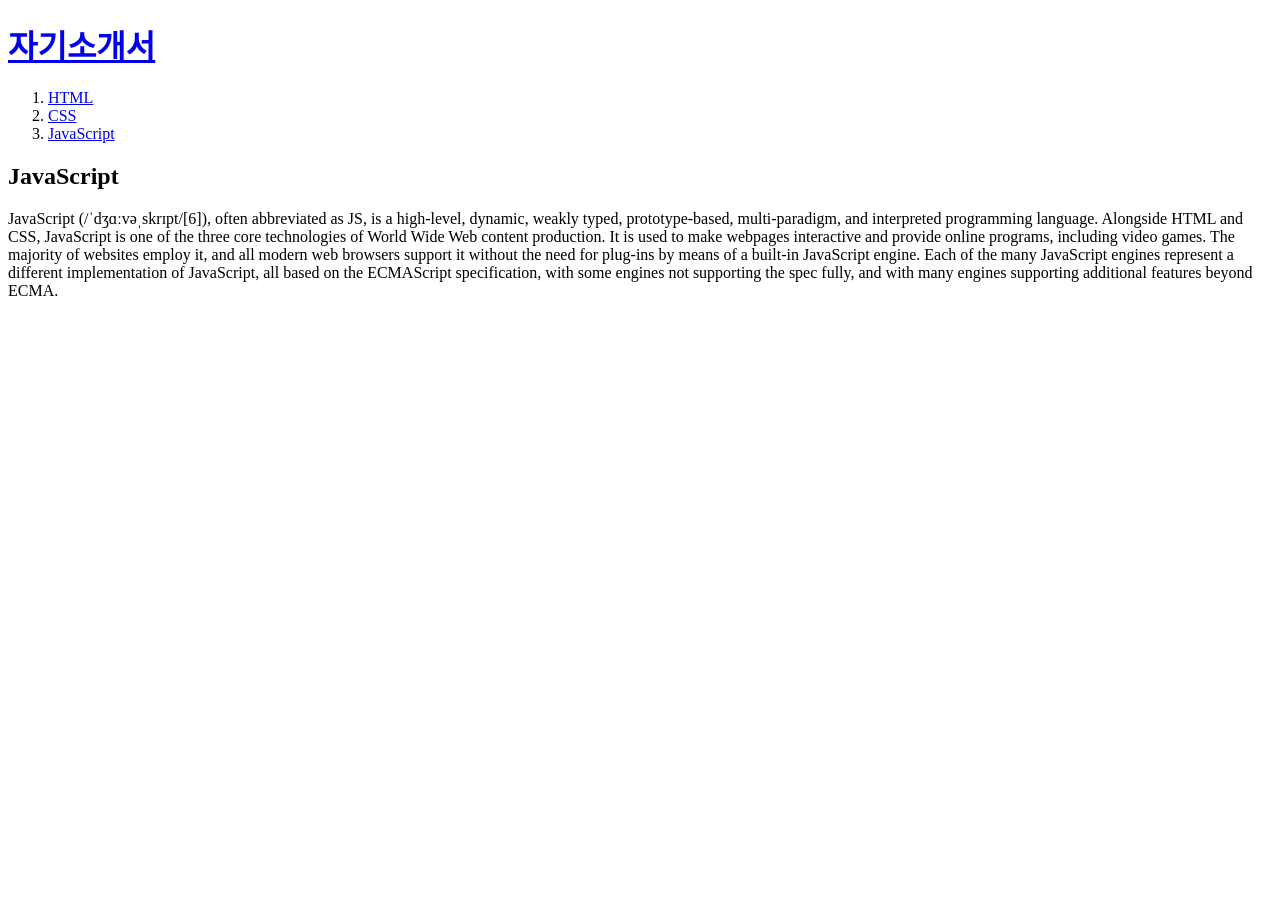
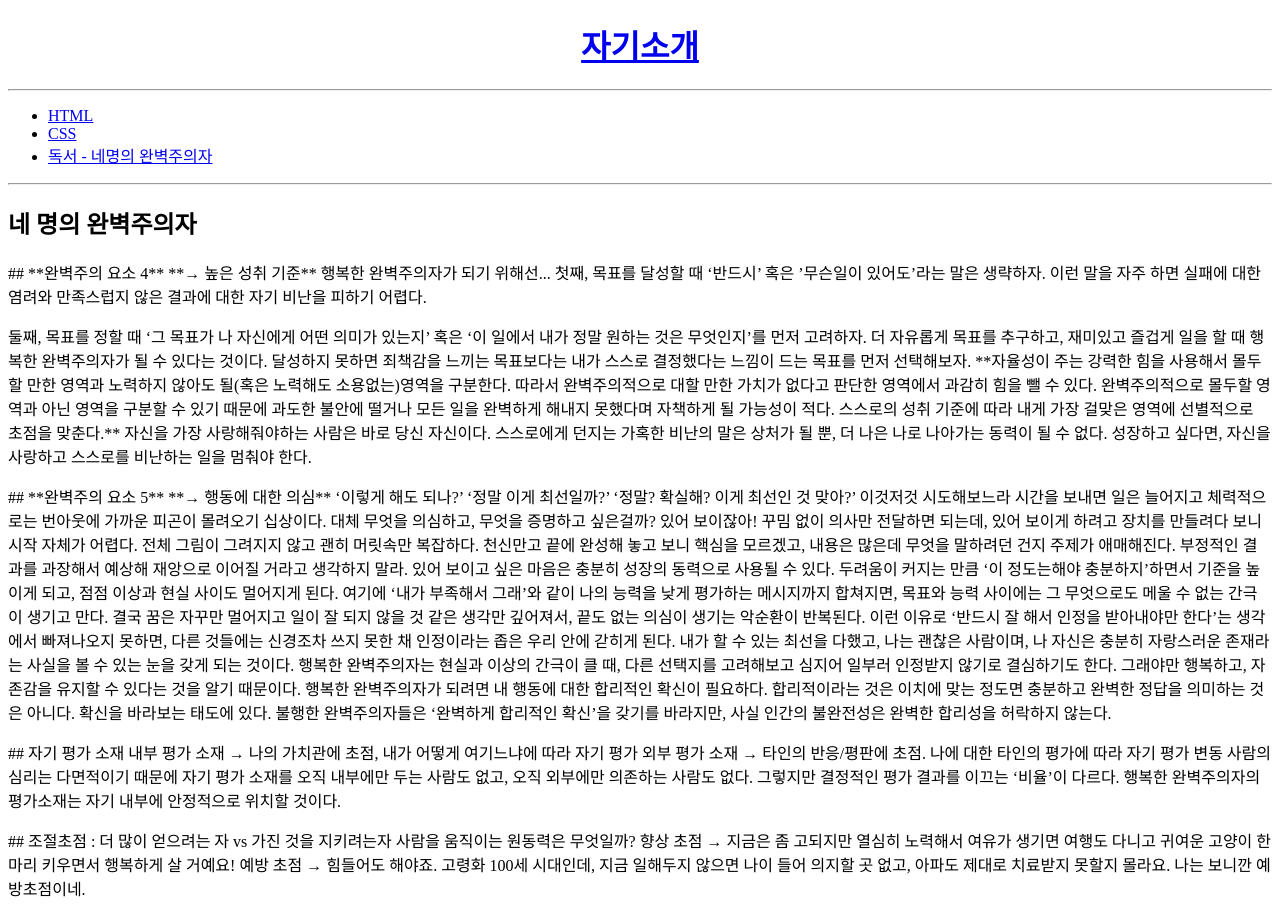
Before and after one commit to shinyehwan/mid-term-project, a website: page 3.html in a window 1280 px wide. Before the commit the page ends 800 px from the top, so only its background shows below. Drawn offline with Linux system fonts and the light colour scheme.

```diff
--- a/3.html
+++ b/3.html
@@ -1,19 +1,79 @@
 <!doctype html>
 <html>
 <head>
-  <title>자기소개 - JavaScript</title>
+  <title>자기소개 - 최근 읽은 책에 관한 인상깊은 구절</title>
   <meta charset="utf-8">
 </head>
 <body>
-  <h1><a href="index.html">자기소개서</a></h1>
-  <ol>
+  <center><h1><a href="index.html">자기소개</a></h1></center>
+  <hr>
+  <ul>
     <li><a href="1.html">HTML</a></li>
     <li><a href="2.html">CSS</a></li>
-    <li><a href="3.html">JavaScript</a></li>
-  </ol>
-  <h2>JavaScript</h2>
+    <li><a href="3.html">독서 - 네명의 완벽주의자</a></li>
+  </ul>
+  <hr>
+  <h2>네 명의 완벽주의자</h2>
   <p>
-    JavaScript (/ˈdʒɑːvəˌskrɪpt/[6]), often abbreviated as JS, is a high-level, dynamic, weakly typed, prototype-based, multi-paradigm, and interpreted programming language. Alongside HTML and CSS, JavaScript is one of the three core technologies of World Wide Web content production. It is used to make webpages interactive and provide online programs, including video games. The majority of websites employ it, and all modern web browsers support it without the need for plug-ins by means of a built-in JavaScript engine. Each of the many JavaScript engines represent a different implementation of JavaScript, all based on the ECMAScript specification, with some engines not supporting the spec fully, and with many engines supporting additional features beyond ECMA.
+    ## **완벽주의 요소 4**
+
+    **→ 높은 성취 기준**
+
+    행복한 완벽주의자가 되기 위해선...
+
+    첫째, 목표를 달성할 때 ‘반드시’ 혹은 ’무슨일이 있어도’라는 말은 생략하자. 이런 말을 자주 하면 실패에 대한 염려와 만족스럽지 않은 결과에 대한 자기 비난을 피하기 어렵다.</p>
+
+    둘째, 목표를 정할 때 ‘그 목표가 나 자신에게 어떤 의미가 있는지’ 혹은 ‘이 일에서 내가 정말 원하는 것은 무엇인지’를 먼저 고려하자. 더 자유롭게 목표를 추구하고, 재미있고 즐겁게 일을 할 때 행복한 완벽주의자가 될 수 있다는 것이다. 달성하지 못하면 죄책감을 느끼는 목표보다는 내가 스스로 결정했다는 느낌이 드는 목표를 먼저 선택해보자.
+
+    **자율성이 주는 강력한 힘을 사용해서 몰두할 만한 영역과 노력하지 않아도 될(혹은 노력해도 소용없는)영역을 구분한다. 따라서 완벽주의적으로 대할 만한 가치가 없다고 판단한 영역에서 과감히 힘을 뺄 수 있다. 완벽주의적으로 몰두할 영역과 아닌 영역을 구분할 수 있기 때문에 과도한 불안에 떨거나 모든 일을 완벽하게 해내지 못했다며 자책하게 될 가능성이 적다. 스스로의 성취 기준에 따라 내게 가장 걸맞은 영역에 선별적으로 초점을 맞춘다.**
+
+    자신을 가장 사랑해줘야하는 사람은 바로 당신 자신이다.
+
+    스스로에게 던지는 가혹한 비난의 말은 상처가 될 뿐, 더 나은 나로 나아가는 동력이 될 수 없다. 성장하고 싶다면, 자신을 사랑하고 스스로를 비난하는 일을 멈춰야 한다.
+
+  </p>## **완벽주의 요소 5**
+
+    **→ 행동에 대한 의심**
+
+    ‘이렇게 해도 되나?’ ‘정말 이게 최선일까?’
+
+    ‘정말? 확실해? 이게 최선인 것 맞아?’
+
+    이것저것 시도해보느라 시간을 보내면 일은 늘어지고 체력적으로는 번아웃에 가까운 피곤이 몰려오기 십상이다. 대체 무엇을 의심하고, 무엇을 증명하고 싶은걸까?
+
+     있어 보이잖아!
+
+    꾸밈 없이 의사만 전달하면 되는데, 있어 보이게 하려고 장치를 만들려다 보니 시작 자체가 어렵다. 전체 그림이 그려지지 않고 괜히 머릿속만 복잡하다. 천신만고 끝에 완성해 놓고 보니 핵심을 모르겠고, 내용은 많은데 무엇을 말하려던 건지 주제가 애매해진다.
+
+    부정적인 결과를 과장해서 예상해 재앙으로 이어질 거라고 생각하지 말라. 있어 보이고 싶은 마음은 충분히 성장의 동력으로 사용될 수 있다.
+
+    두려움이 커지는 만큼 ‘이 정도는해야 충분하지’하면서 기준을 높이게 되고, 점점 이상과 현실 사이도 멀어지게 된다. 여기에 ‘내가 부족해서 그래’와 같이 나의 능력을 낮게 평가하는 메시지까지 합쳐지면, 목표와 능력 사이에는 그 무엇으로도 메울 수 없는 간극이 생기고 만다. 결국 꿈은 자꾸만 멀어지고 일이 잘 되지 않을 것 같은 생각만 깊어져서, 끝도 없는 의심이 생기는 악순환이 반복된다.
+
+    이런 이유로 ‘반드시 잘 해서 인정을 받아내야만 한다’는 생각에서 빠져나오지 못하면, 다른 것들에는 신경조차 쓰지 못한 채 인정이라는 좁은 우리 안에 갇히게 된다.
+
+    내가 할 수 있는 최선을 다했고, 나는 괜찮은 사람이며, 나 자신은 충분히 자랑스러운 존재라는 사실을 볼 수 있는 눈을 갖게 되는 것이다. 행복한 완벽주의자는 현실과 이상의 간극이 클 때, 다른 선택지를 고려해보고 심지어 일부러 인정받지 않기로 결심하기도 한다. 그래야만 행복하고, 자존감을 유지할 수 있다는 것을 알기 때문이다.
+
+    행복한 완벽주의자가 되려면 내 행동에 대한 합리적인 확신이 필요하다.
+
+    합리적이라는 것은 이치에 맞는 정도면 충분하고 완벽한 정답을 의미하는 것은 아니다. 확신을 바라보는 태도에 있다. 불행한 완벽주의자들은 ‘완벽하게 합리적인 확신’을 갖기를 바라지만, 사실 인간의 불완전성은 완벽한 합리성을 허락하지 않는다.
+
+  </p>## 자기 평가 소재
+
+    내부 평가 소재 → 나의 가치관에 초점, 내가 어떻게 여기느냐에 따라 자기 평가
+
+    외부 평가 소재 → 타인의 반응/평판에 초점. 나에 대한 타인의 평가에 따라 자기 평가 변동
+
+    사람의 심리는 다면적이기 때문에 자기 평가 소재를 오직 내부에만 두는 사람도 없고, 오직 외부에만 의존하는 사람도 없다. 그렇지만 결정적인 평가 결과를 이끄는 ‘비율’이 다르다. 행복한 완벽주의자의 평가소재는 자기 내부에 안정적으로 위치할 것이다.
+
+</p>## 조절초점 : 더 많이 얻으려는 자 vs 가진 것을 지키려는자
+
+    사람을 움직이는 원동력은 무엇일까?
+
+    향상 초점 → 지금은 좀 고되지만 열심히 노력해서 여유가 생기면 여행도 다니고 귀여운 고양이 한 마리 키우면서 행복하게 살 거예요!
+
+    예방 초점 → 힘들어도 해야죠. 고령화 100세 시대인데, 지금 일해두지 않으면 나이 들어 의지할 곳 없고, 아파도 제대로 치료받지 못할지 몰라요.
+
+    나는 보니깐 예방초점이네.
   </p>
 </body>
 </html>
```
Also changed, not shown: 1.html (+6 -4 lines), 2.html (+6 -4 lines).
